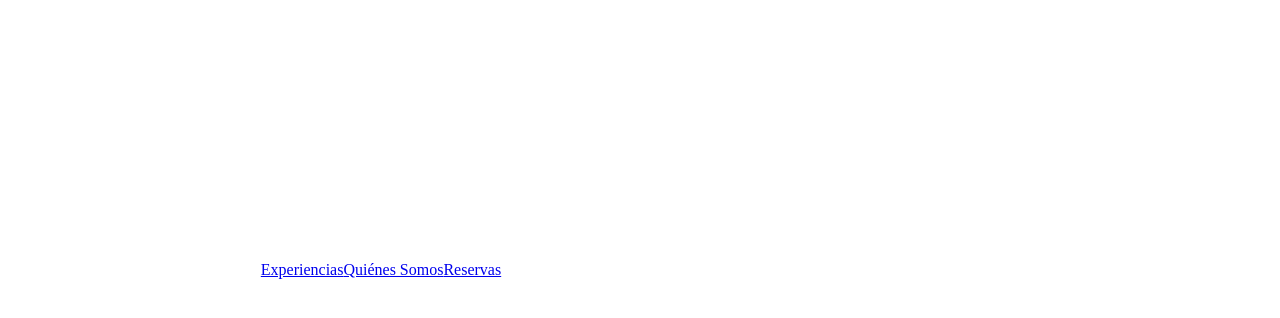
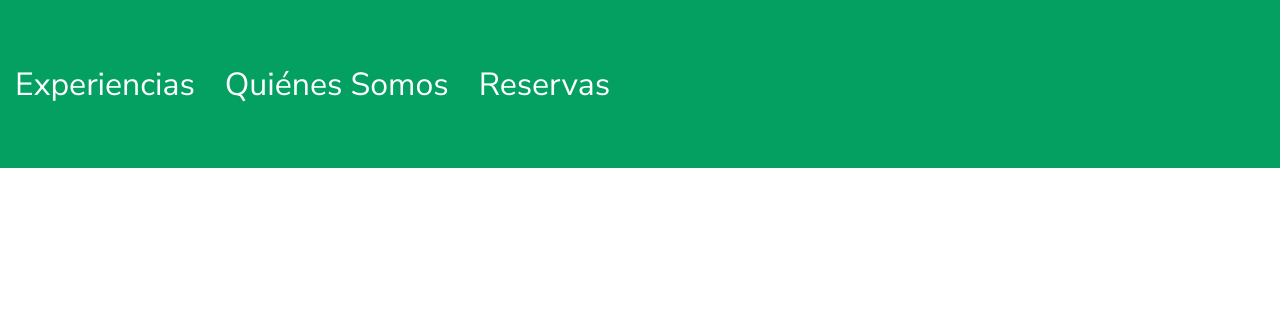
Before and after one commit to yassscoder/Econotravel-app-starter-6, a React app in the folder web-client/: page / in a window 1280 px wide. Shown: the top 318 px of the page. Built offline with nearby package versions, Linux system fonts and the light colour scheme.

Commit message:
cambios estilo navBar

```diff
--- a/web-client/src/index.html
+++ b/web-client/src/index.html
@@ -1,6 +1,9 @@
 <!DOCTYPE html>
 <html lang="en">
 <head>
+    <link rel="preconnect" href="https://fonts.googleapis.com">
+    <link rel="preconnect" href="https://fonts.gstatic.com" crossorigin>
+    <link href="https://fonts.googleapis.com/css2?family=Nunito+Sans:ital,wght@0,400;0,700;1,600&display=swap" rel="stylesheet">
     <meta charset="UTF-8">
     <title>🚴 Econotravel App </title>
 </head>
--- a/web-client/src/js/components/navigationBar.jsx
+++ b/web-client/src/js/components/navigationBar.jsx
@@ -2,9 +2,9 @@
 import {Link} from "react-router-dom";
 
 export const NavigationBar = () => (
-    <nav>
+    <nav className={"navigationBar"}>
         <Link to={"/experiencias"}>Experiencias</Link>
         <Link to={"/quienessomos"}>Quiénes Somos</Link>
-        <Link to={"/reservas"}>Reservas</Link>
+        <Link to={"/reservas"} >Reservas</Link>
     </nav>
 )
--- a/web-client/src/scss/main.scss
+++ b/web-client/src/scss/main.scss
@@ -1,7 +1,37 @@
-#app {
-  height: 100vh;
-  padding: 20%;
+body{
+  margin:0;
+  padding:0;
+  font-family: 'Nunito Sans', sans-serif;
 }
+
+.navigationBar{
+  display:flex;
+  align-items: center;
+  height:10.5rem;
+  width:100%;
+  background-color: #03A062;
+}
+
+.navigationBar a {
+  text-decoration: none;
+  padding: 15px;
+  color:white;
+  font-size: 2rem;
+}
+.navigationBar prueba {
+
+    background-color: #FDE724;
+    border-radius: 8%;
+    padding: 10px;
+  }
+
+
+
+
+
+
+
+
 
 .experiencesList {
   border: thin solid #444444;
```
